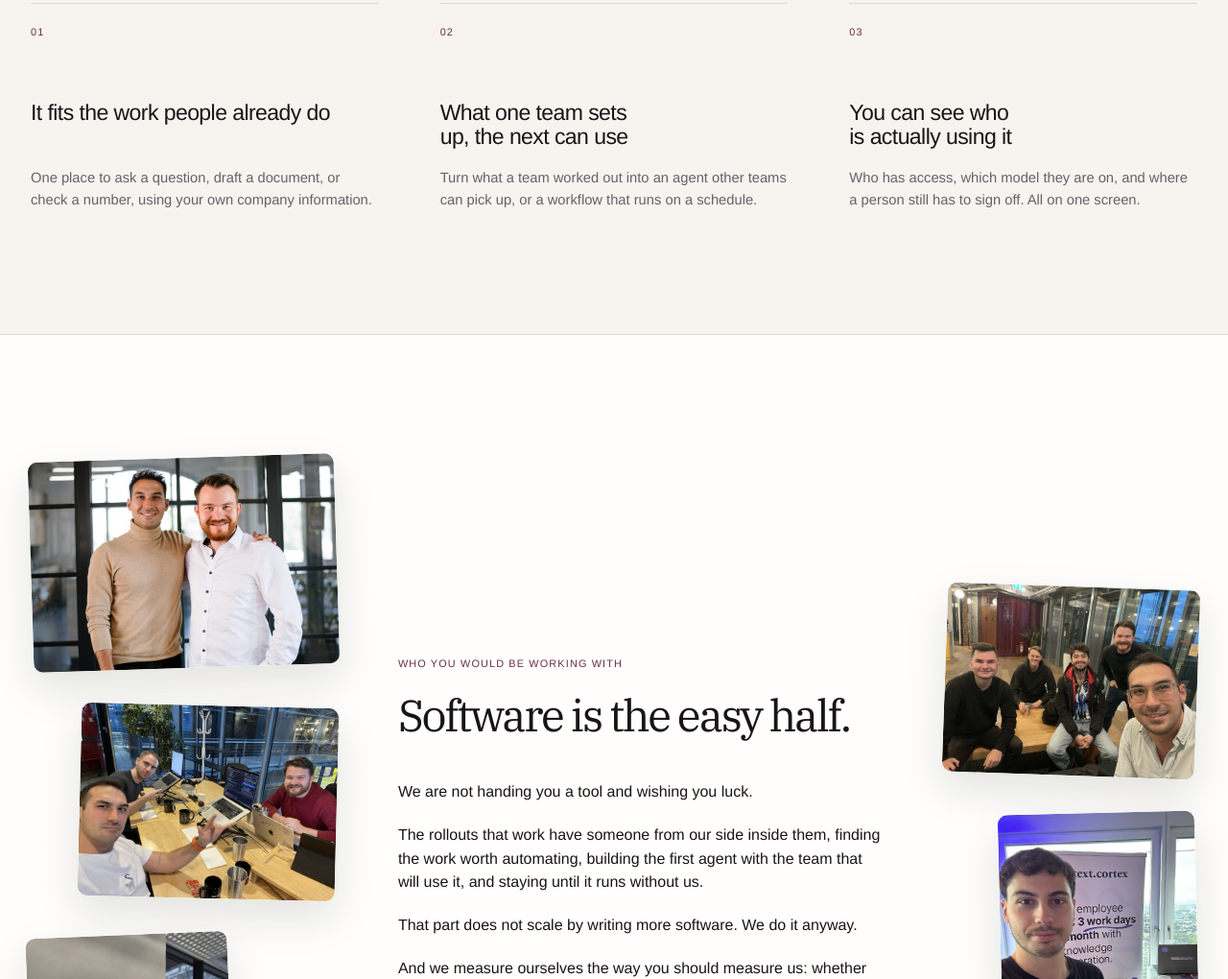
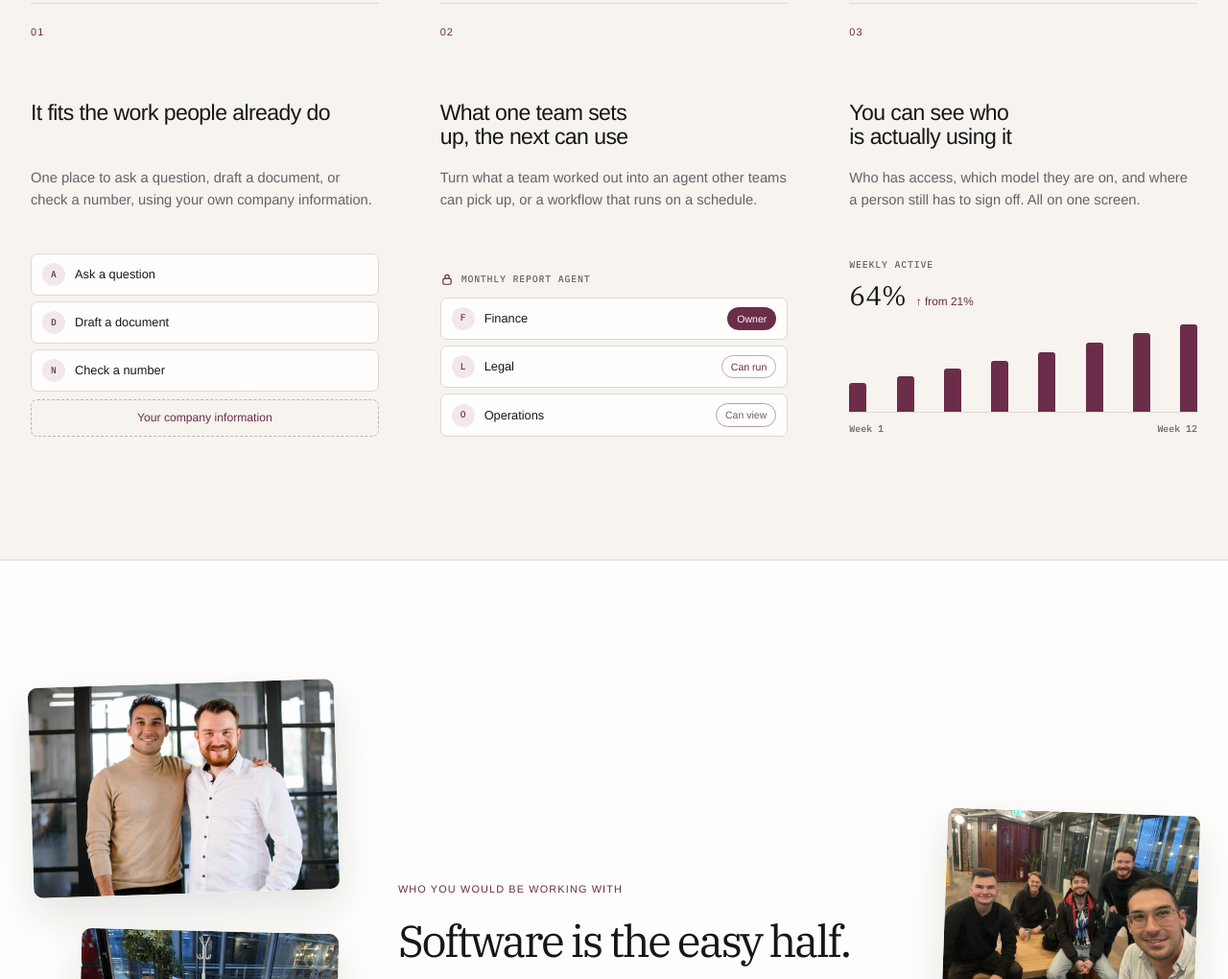
Before and after one commit to sen-baris/zeno-landing, an Astro site: page / in a window 1280 px wide. Shown: the part 2922-3942 px from the top of the page at 96% size. Built offline with nearby package versions, Linux system fonts and the light colour scheme; Astro itself is replaced by a stand-in of ours.

Commit message:
Give each why-card its own small product visual
The three cards were headings and paragraphs with a lot of air under them. The
small visual you remembered sat below that band, in a section since cut, and the
cards never had one of their own.

Now each does, matched to what its card actually says:

- 01 recycles the retired agent-tile look — circular marks, stacked rows, a base
  bar underneath — with this card's content: ask a question, draft a document,
  check a number, resting on your company information.
- 02 is new: one agent shared out, each team with the access it was given. Owner,
  can run, can view — told apart by fill and by their words, never colour alone.
- 03 is the admin view: weekly active counting up, and eight rising bars.

Three details worth keeping:

They share a minimum height and sit bottom-anchored inside it, so all three line
up along the top edge as well as the bottom however the copy above them wraps —
measured at 1440 and 1100, where the cards are only 310px. Below 820px the grid
is one column, so that minimum is dropped rather than leaving a gap under the
shorter two.

The adoption chart reuses the figures already on /product rather than inventing a
second set, so the site tells one story. They are a scenario, not a measured
result, and they now appear on the homepage without a qualifier — a deliberate
call, not an oversight.

Each visual is aria-hidden: it illustrates the sentence directly above it, so
reading it twice adds nothing.

Two things caught while wiring it up: .benefit-item p was claiming every
paragraph inside a visual, and is scoped to a direct child now; and the counting
figure was inheriting the card body's muted grey.

```diff
--- /dev/null
+++ b/src/components/BenefitVisual.astro
@@ -0,0 +1,99 @@
+---
+interface Props {
+  kind: 'workspace' | 'access' | 'adoption';
+}
+
+const { kind } = Astro.props;
+
+// Everyday work, in the three shapes the card beside this one names.
+const work = [
+  { mark: 'A', label: 'Ask a question' },
+  { mark: 'D', label: 'Draft a document' },
+  { mark: 'N', label: 'Check a number' },
+] as const;
+
+// One agent, shared out with the access each team is given.
+const shares = [
+  { mark: 'F', team: 'Finance', access: 'Owner', level: 'own' },
+  { mark: 'L', team: 'Legal', access: 'Can run', level: 'run' },
+  { mark: 'O', team: 'Operations', access: 'Can view', level: 'view' },
+] as const;
+
+// Weekly active users over twelve weeks. The same scenario the adoption panel on /product plots,
+// reused rather than invented again so the site tells one story.
+const weeks = [21, 26, 32, 38, 44, 51, 58, 64];
+const peak = Math.max(...weeks);
+---
+
+{
+  /*
+  A small illustration of the sentence directly above it. Hidden from assistive technology: the card
+  says all of this in words, so reading it twice adds nothing, and it keeps an illustrative figure
+  out of the screen-reader output.
+*/
+}
+<div class="benefit-visual" data-visual={kind} aria-hidden="true">
+  {
+    kind === 'workspace' && (
+      <>
+        <ul class="bv-rows">
+          {work.map((item) => (
+            <li>
+              <span class="bv-mark">{item.mark}</span>
+              {item.label}
+            </li>
+          ))}
+        </ul>
+        <p class="bv-base">Your company information</p>
+      </>
+    )
+  }
+
+  {
+    kind === 'access' && (
+      <>
+        <p class="bv-head">
+          <svg viewBox="0 0 16 16" focusable="false">
+            <rect x="3.2" y="7" width="9.6" height="7" rx="2" />
+            <path d="M5.6 7V5.2a2.4 2.4 0 0 1 4.8 0V7" />
+          </svg>
+          Monthly report agent
+        </p>
+        <ul class="bv-rows">
+          {shares.map((share) => (
+            <li>
+              <span class="bv-mark">{share.mark}</span>
+              {share.team}
+              <span class="bv-access" data-level={share.level}>
+                {share.access}
+              </span>
+            </li>
+          ))}
+        </ul>
+      </>
+    )
+  }
+
+  {
+    kind === 'adoption' && (
+      <>
+        <p class="bv-head">Weekly active</p>
+        <p class="bv-figure">
+          <span data-figure="64%">64%</span>
+          <small>&uarr; from 21%</small>
+        </p>
+        <div class="bv-plot">
+          {weeks.map((week) => (
+            <span class="bv-col" style={`--column-height: ${Math.round((week / peak) * 100)}%`}>
+              <i />
+            </span>
+          ))}
+        </div>
+        <p class="bv-axis">
+          <span>Week 1</span>
+          <span>Week 12</span>
+        </p>
+      </>
+    )
+  }
+</div>
--- a/src/lib/content/site-content.ts
+++ b/src/lib/content/site-content.ts
@@ -15,16 +15,19 @@ export const audiences = ['AI', 'Innovation', 'IT', 'Data', 'Operations', 'Secur
 export const benefits = [
   {
     number: '01',
+    visual: 'workspace',
     title: 'It fits the work people already do',
     body: 'One place to ask a question, draft a document, or check a number, using your own company information.',
   },
   {
     number: '02',
+    visual: 'access',
     title: 'What one team sets up, the next can use',
     body: 'Turn what a team worked out into an agent other teams can pick up, or a workflow that runs on a schedule.',
   },
   {
     number: '03',
+    visual: 'adoption',
     title: 'You can see who is actually using it',
     body: 'Who has access, which model they are on, and where a person still has to sign off. All on one screen.',
   },
--- a/src/pages/index.astro
+++ b/src/pages/index.astro
@@ -1,5 +1,6 @@
 ---
 import BaseLayout from '../layouts/BaseLayout.astro';
+import BenefitVisual from '../components/BenefitVisual.astro';
 import BusinessCase from '../components/BusinessCase.astro';
 import CustomerLogoRail from '../components/CustomerLogoRail.astro';
 import GovernedWorkspace from '../components/GovernedWorkspace.astro';
@@ -114,6 +115,7 @@ const approvedCustomerLogos = approvedCustomerLogoClaims.map((claim) => {
               <span class="item-number">{benefit.number}</span>
               <h3>{benefit.title}</h3>
               <p>{benefit.body}</p>
+              <BenefitVisual kind={benefit.visual} />
             </article>
           ))
         }
--- a/src/styles/global.css
+++ b/src/styles/global.css
@@ -962,11 +962,180 @@ h2 {
   margin-block: clamp(42px, 5vw, 72px) 18px;
 }
 
-.benefit-item p,
+/* The card's own body copy. Scoped to a direct child so the paragraphs inside a card visual, which
+   set their own size and colour, are not dragged into it. */
+.benefit-item > p,
 .platform-pillars p {
   max-width: 390px;
   color: var(--muted);
   font-size: 0.92rem;
+}
+
+/* Benefit card visuals
+   A small illustration at the foot of each card. margin-top: auto puts all three on one baseline
+   whatever the copy above them does — the same trick the stage stacks use inside the platform
+   overview. Every colour here is --muted or --action at full strength: a wash of either goes under
+   AA at these sizes. */
+.benefit-visual {
+  display: flex;
+  min-height: 235px;
+  flex-direction: column;
+  justify-content: flex-end;
+  /* Bottom-anchored inside a shared minimum, so all three line up along the top edge as well as the
+     bottom however the copy above them wraps. 235px is the tallest of the three. */
+  margin-top: auto;
+  padding-top: clamp(24px, 2.6vw, 34px);
+}
+
+.bv-rows {
+  display: grid;
+  margin: 0;
+  padding: 0;
+  gap: 6px;
+  list-style: none;
+}
+
+.bv-rows li {
+  display: flex;
+  align-items: center;
+  border: 1px solid var(--rule);
+  border-radius: 7px;
+  padding: 9px 11px;
+  background: var(--paper);
+  gap: 10px;
+  font-size: 0.8rem;
+  font-weight: 540;
+}
+
+.bv-mark {
+  display: inline-flex;
+  width: 24px;
+  height: 24px;
+  flex: 0 0 auto;
+  align-items: center;
+  justify-content: center;
+  border-radius: 50%;
+  background: var(--wash);
+  color: var(--action);
+  font-family: var(--mono);
+  font-size: 0.6rem;
+}
+
+/* Everything above rests on this. */
+.bv-base {
+  border: 1px dashed color-mix(in srgb, var(--action) 34%, transparent);
+  border-radius: 7px;
+  margin-top: 8px;
+  padding: 9px 11px;
+  color: var(--action);
+  font-size: 0.76rem;
+  font-weight: 560;
+  text-align: center;
+}
+
+.bv-head {
+  display: flex;
+  align-items: center;
+  margin-bottom: 11px;
+  gap: 8px;
+  color: var(--muted);
+  font-family: var(--mono);
+  font-size: 0.62rem;
+  letter-spacing: 0.08em;
+  text-transform: uppercase;
+}
+
+.bv-head svg {
+  width: 14px;
+  height: 14px;
+  flex: 0 0 auto;
+  fill: none;
+  stroke: var(--action);
+  stroke-linecap: round;
+  stroke-linejoin: round;
+  stroke-width: 1.4;
+}
+
+/* The access each team was given. Three levels, told apart by fill and by their words, never by
+   colour alone. */
+.bv-access {
+  margin-left: auto;
+  border: 1px solid transparent;
+  border-radius: 999px;
+  padding: 3px 9px;
+  font-size: 0.66rem;
+  font-weight: 560;
+  white-space: nowrap;
+}
+
+.bv-access[data-level='own'] {
+  background: var(--action);
+  color: var(--paper);
+}
+
+.bv-access[data-level='run'] {
+  border-color: color-mix(in srgb, var(--action) 40%, transparent);
+  color: var(--action);
+}
+
+.bv-access[data-level='view'] {
+  border-color: var(--rule-strong);
+  color: var(--muted);
+}
+
+.bv-figure {
+  display: flex;
+  color: var(--ink);
+  align-items: baseline;
+  gap: 10px;
+  font-family: var(--display);
+  font-size: clamp(1.6rem, 2.2vw, 2.1rem);
+  line-height: 1;
+}
+
+.bv-figure small {
+  color: var(--action);
+  font-family: var(--body);
+  font-size: 0.74rem;
+  font-weight: 560;
+}
+
+.bv-plot {
+  display: flex;
+  /* Tall enough that this visual fills the same box as the other two, so the three read as one row
+     rather than one short card beside two full ones. */
+  height: 92px;
+  align-items: flex-end;
+  justify-content: space-between;
+  margin-top: 16px;
+  border-bottom: 1px solid var(--rule);
+  gap: 3px;
+}
+
+.bv-col {
+  display: flex;
+  width: 100%;
+  max-width: 18px;
+  height: var(--column-height);
+  align-items: flex-end;
+}
+
+.bv-col i {
+  display: block;
+  width: 100%;
+  height: 100%;
+  border-radius: 3px 3px 0 0;
+  background: var(--action);
+  transform-origin: center bottom;
+}
+
+.bv-axis {
+  display: flex;
+  justify-content: space-between;
+  margin-top: 9px;
+  color: var(--muted);
+  font-family: var(--mono);
+  font-size: 0.62rem;
 }
 
 .operating-model {
@@ -2024,6 +2193,73 @@ html[data-motion='on'] .customer-logo-list li:nth-child(7) {
 }
 
 html[data-motion='on'] .customer-logo-list li:nth-child(8) {
+  transition-delay: 315ms;
+}
+
+/* The card visuals assemble as their card arrives, riding the stagger the three cards already have.
+   Finite and settling at full opacity: nothing inside a [data-reveal] may stay below 1. */
+html[data-motion='on'] .bv-rows li,
+html[data-motion='on'] .bv-base {
+  opacity: 0;
+  transform: translateY(8px);
+  transition:
+    opacity 420ms ease,
+    transform 420ms ease;
+}
+
+html[data-motion='on'] .benefit-item[data-revealed] .bv-rows li,
+html[data-motion='on'] .benefit-item[data-revealed] .bv-base {
+  opacity: 1;
+  transform: none;
+}
+
+html[data-motion='on'] .bv-rows li:nth-child(2) {
+  transition-delay: 90ms;
+}
+
+html[data-motion='on'] .bv-rows li:nth-child(3) {
+  transition-delay: 180ms;
+}
+
+html[data-motion='on'] .bv-base {
+  transition-delay: 270ms;
+}
+
+/* Same growth the adoption chart on /product uses, at a quarter of the size. */
+html[data-motion='on'] .bv-col i {
+  transform: scaleY(0);
+  transition: transform 520ms cubic-bezier(0.25, 0.75, 0.3, 1);
+}
+
+html[data-motion='on'] .benefit-item[data-revealed] .bv-col i {
+  transform: none;
+}
+
+html[data-motion='on'] .bv-col:nth-child(2) i {
+  transition-delay: 45ms;
+}
+
+html[data-motion='on'] .bv-col:nth-child(3) i {
+  transition-delay: 90ms;
+}
+
+html[data-motion='on'] .bv-col:nth-child(4) i {
+  transition-delay: 135ms;
+}
+
+html[data-motion='on'] .bv-col:nth-child(5) i {
+  transition-delay: 180ms;
+}
+
+html[data-motion='on'] .bv-col:nth-child(6) i {
+  transition-delay: 225ms;
+}
+
+html[data-motion='on'] .bv-col:nth-child(7) i {
+  transition-delay: 270ms;
+}
+
+html[data-motion='on'] .bv-col:nth-child(8) i {
   transition-delay: 315ms;
 }
 
@@ -3310,6 +3546,12 @@ html[data-motion='on'] .vision-line:not([data-read]) {
     gap: 52px;
   }
 
+  /* One column, so there is no row to line the visuals up along and the shared minimum would only
+     leave a gap under the shorter ones. */
+  .benefit-visual {
+    min-height: 0;
+  }
+
   .benefit-item h3,
   .platform-pillars h3 {
     margin-top: 34px;
```
Also changed, not shown: tests/e2e/funnel.spec.ts (+58 -0 lines), tests/e2e/visual.spec.ts-snapshots/home-desktop-1440-chromium-darwin.png, tests/e2e/visual.spec.ts-snapshots/home-mobile-390-chromium-darwin.png, tests/e2e/visual.spec.ts-snapshots/home-tablet-768-chromium-darwin.png.
